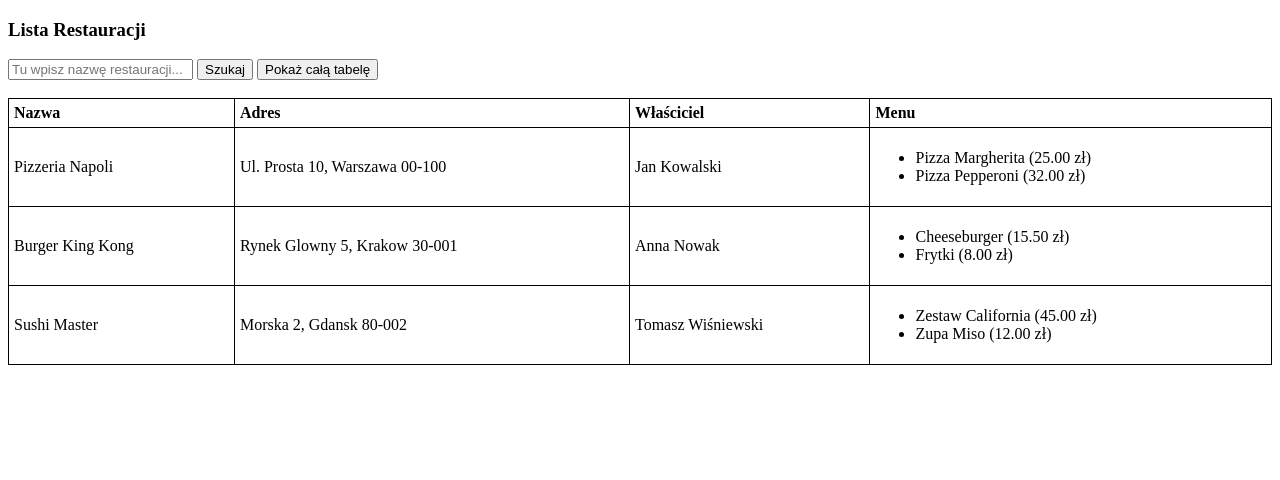
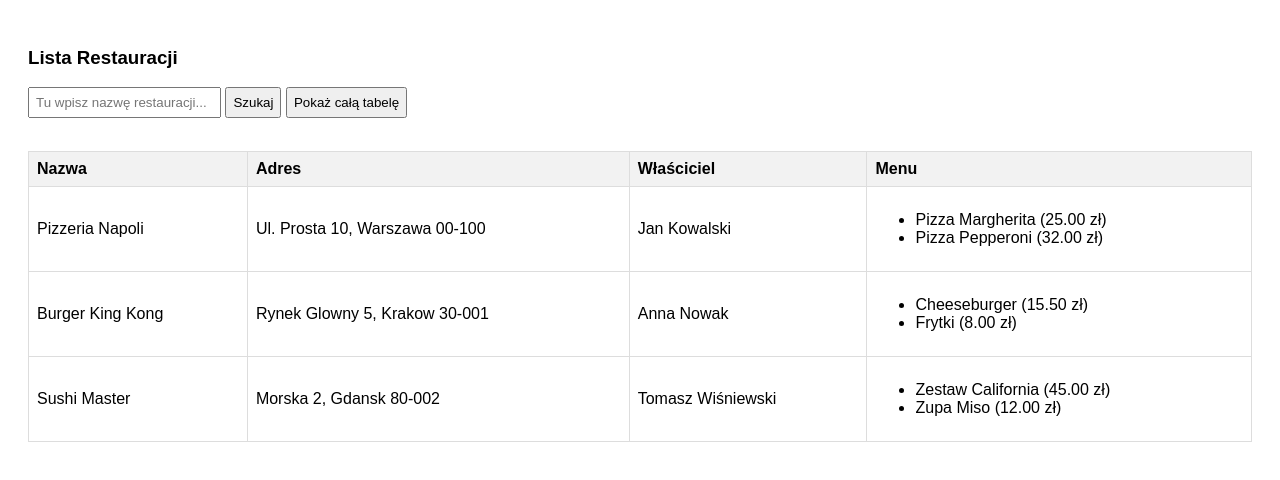
Before and after one commit to grzegorzjankowskiic-create/Xml-Projekt-12988, a plain HTML site: page index.html in a window 1280 px wide. Drawn offline with Linux system fonts and the light colour scheme.

Commit message:
Update style.css

```diff
--- a/style.css
+++ b/style.css
@@ -1,10 +1,24 @@
+body {
+    font-family: Arial, sans-serif;
+    padding: 20px;
+}
+
+input, button {
+    padding: 6px;
+    margin-bottom: 15px;
+}
+
 table {
     width: 100%;
     border-collapse: collapse;
 }
 
 th, td {
-    border: 1px solid black;
-    padding: 5px;
+    border: 1px solid #ddd;
+    padding: 8px;
     text-align: left;
 }
+
+th {
+    background-color: #f2f2f2;
+}
```
